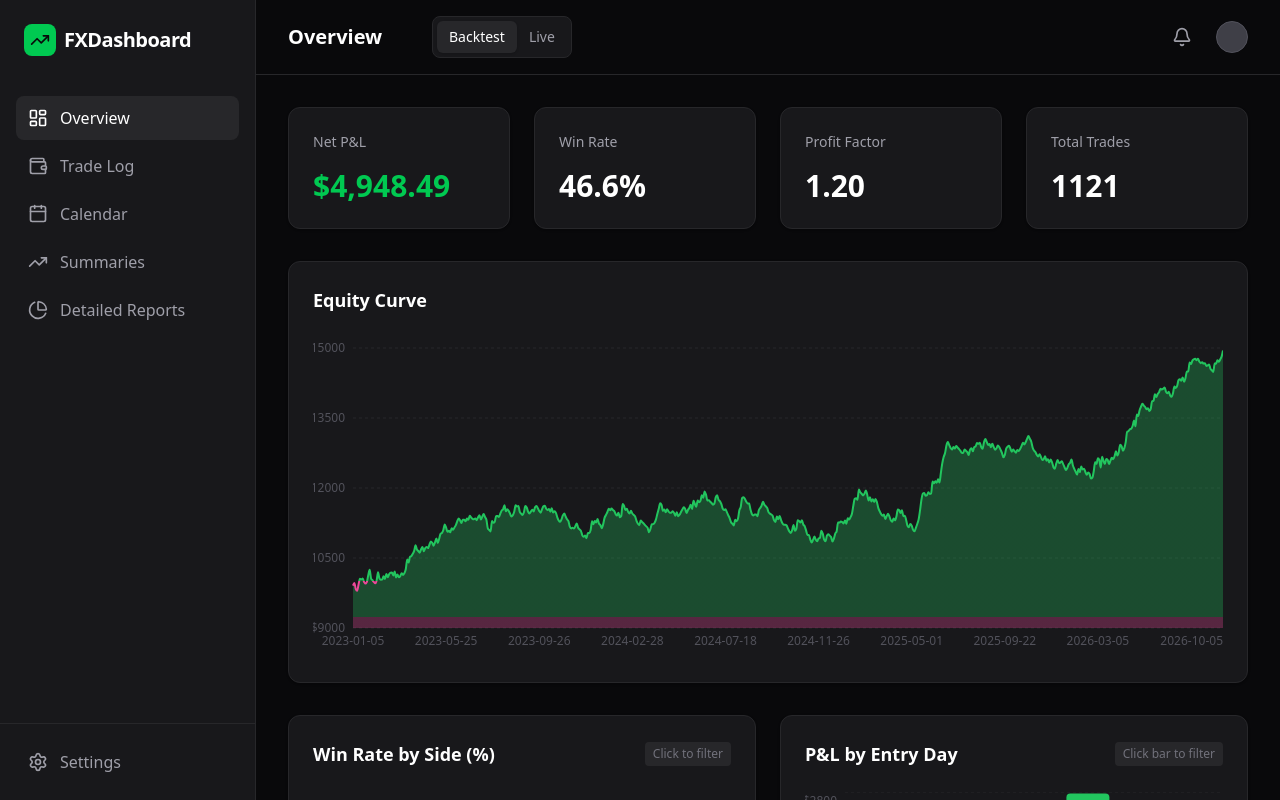
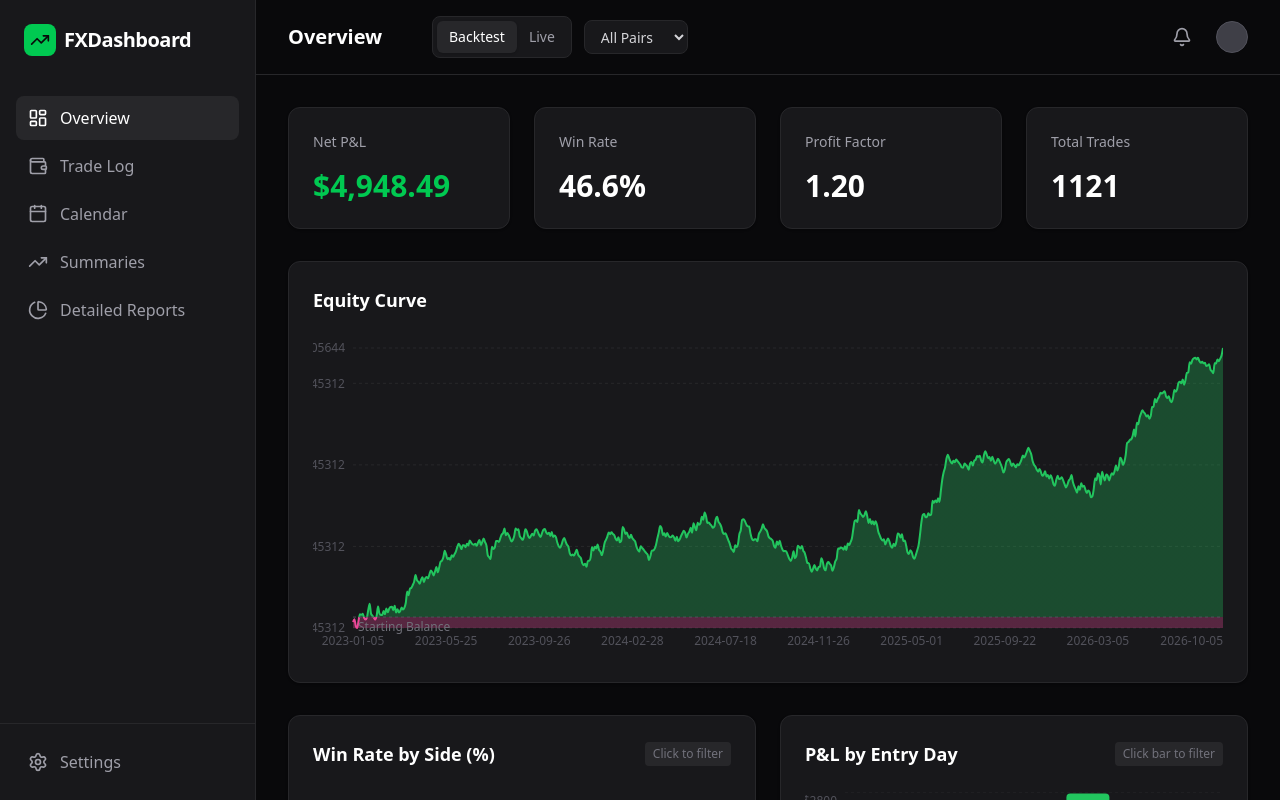
Before and after one commit to PostWorkCulture/FXDashboard, a Next.js app in the folder frontend/: page / in a window 1280 px wide. Built offline with nearby package versions, Linux system fonts and the light colour scheme.

Commit message:
UI Tweaks: Fix equity graph pink row, add ReferenceLine, restore global Pair filter

```diff
--- a/frontend/src/app/page.tsx
+++ b/frontend/src/app/page.tsx
@@ -21,7 +21,8 @@ import {
   Bar,
   PieChart,
   Pie,
-  Cell
+  Cell,
+  ReferenceLine
 } from "recharts";
 
 const COLORS = ['#22c55e', '#ec4899', '#3b82f6', '#f59e0b', '#8b5cf6'];
@@ -186,11 +187,17 @@ export default function Dashboard() {
                   fontSize={12}
                   tickLine={false}
                   axisLine={false}
-                  domain={['auto', 'auto']}
+                  domain={[minEq => Math.min(minEq, 10000), maxEq => Math.max(maxEq, 10000)]}
                   tickFormatter={(value) => `$${value}`}
                 />
                 <Tooltip
                   contentStyle={{ backgroundColor: '#18181b', borderColor: '#27272a', borderRadius: '8px' }}
+                />
+                <ReferenceLine
+                  y={10000}
+                  stroke="#52525b"
+                  strokeDasharray="3 3"
+                  label={{ position: 'insideTopLeft', value: 'Starting Balance', fill: '#71717a', fontSize: 12 }}
                 />
                 <Area
                   type="monotone"
@@ -199,6 +206,7 @@ export default function Dashboard() {
                   strokeWidth={2}
                   fillOpacity={1}
                   fill="url(#colorEquity)"
+                  baseValue="dataMin"
                 />
               </AreaChart>
             </ResponsiveContainer>
--- a/frontend/src/components/Header.tsx
+++ b/frontend/src/components/Header.tsx
@@ -43,6 +43,18 @@ export function Header() {
             </button>
           </div>
 
+          {/* Pair Filter */}
+          <select
+            className="bg-zinc-900 border border-zinc-800 text-sm rounded-lg px-3 py-1.5 text-zinc-300 outline-none focus:border-zinc-600 cursor-pointer h-[34px]"
+            value={filters.symbol}
+            onChange={(e) => setFilters(f => ({ ...f, symbol: e.target.value }))}
+          >
+            <option value="All">All Pairs</option>
+            <option value="EURUSD">EURUSD</option>
+            <option value="GBPUSD">GBPUSD</option>
+            <option value="AUDUSD">AUDUSD</option>
+          </select>
+
           {/* Clear active day filter if any */}
           {filters.dayOfWeek !== null && (
             <button
```
